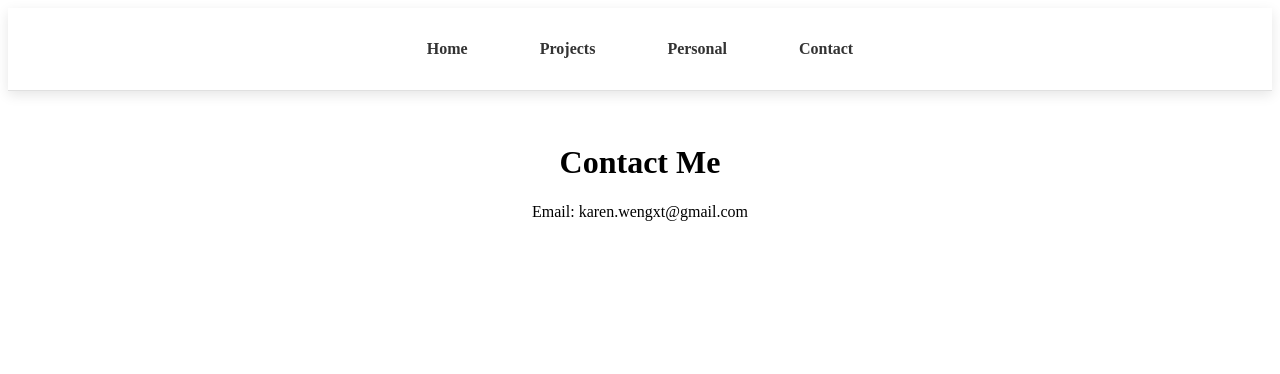
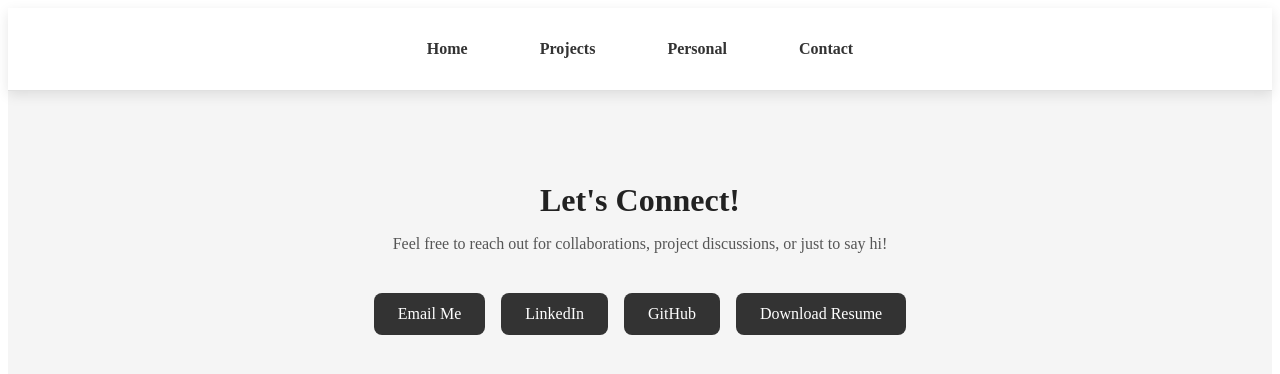
Before and after one commit to karen-weng/website, a React (Vite) app in the folder my-website/: page /contact in a window 1280 px wide. Shown: the top 374 px of the page. Built offline with nearby package versions, Linux system fonts and the light colour scheme.

Commit message:
added contacts

```diff
--- a/my-website/src/pages/Contact.tsx
+++ b/my-website/src/pages/Contact.tsx
@@ -1,11 +1,59 @@
-// import React from 'react';
+
 
 const Contact = () => (
-  <div style={{ textAlign: 'center', padding: '2rem' }}>
-    <h1>Contact Me</h1>
-    <p>Email: karen.wengxt@gmail.com</p>
-    {/* <p>LinkedIn: linkedin.com/in/yourprofile</p> */}
+  <div style={{
+    padding: '4rem 1rem',
+    backgroundColor: '#f5f5f5',
+    textAlign: 'center'
+  }}>
+    <h2 style={{ fontSize: '2rem', marginBottom: '1rem', color: '#222' }}>Let's Connect!</h2>
+    <p style={{ fontSize: '1rem', color: '#555', marginBottom: '2rem' }}>
+      Feel free to reach out for collaborations, project discussions, or just to say hi!
+    </p>
+    <div>
+      <a
+        href="mailto:karen.wengxt@gmail.com"
+        style={linkButtonStyle}>
+        Email Me
+      </a>
+      <a
+        href="https://www.linkedin.com/in/karen-weng-402bab295/"
+        target="_blank"
+        rel="noopener noreferrer"
+        style={linkButtonStyle}>
+        LinkedIn
+      </a>
+      <a
+        href="https://github.com/karen-weng"
+        target="_blank"
+        rel="noopener noreferrer"
+        style={linkButtonStyle}>
+        GitHub
+      </a>
+      <a
+        href="/karen_weng_resume.pdf"  // Assuming you place it in public/
+        target="_blank"
+        rel="noopener noreferrer"
+        style={linkButtonStyle}
+        download="Karen_Weng_Resume.pdf"
+        >
+        Download Resume
+      </a>
+    </div>
   </div>
 );
 
+const linkButtonStyle = {
+  display: 'inline-block',
+  margin: '8px',
+  padding: '12px 24px',
+  backgroundColor: '#333',
+  color: '#fff',
+  borderRadius: '8px',
+  textDecoration: 'none',
+  cursor: 'pointer',
+  transition: 'transform 0.2s ease, background-color 0.3s ease',
+  fontSize: '1rem'
+};
+
 export default Contact;
```
Also changed, not shown: 1 other file (tests, documents, lock files or other folders).
